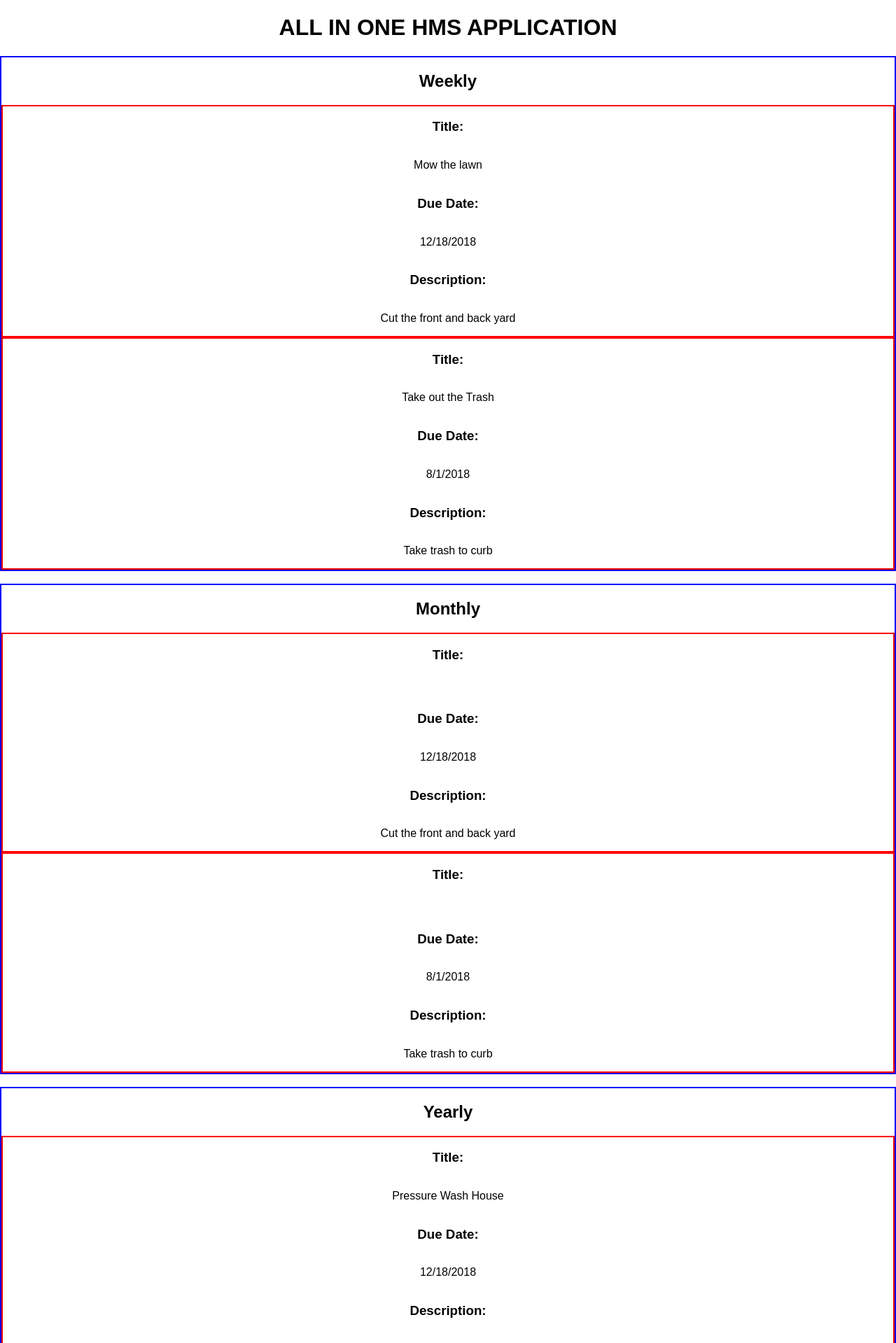
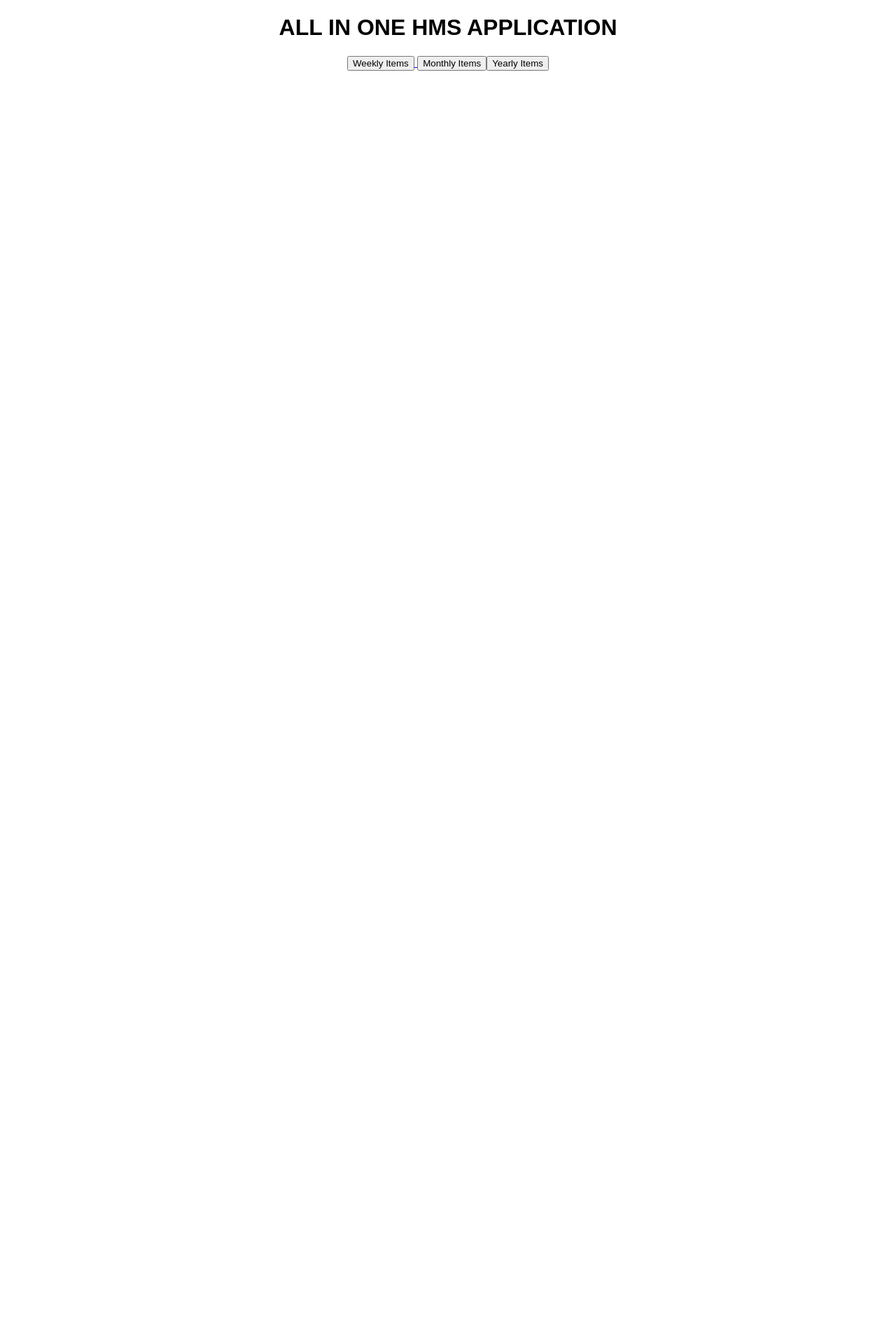
Before and after one commit to rbrook22/HMS-App, a React (Create React App) app: page / in a window 1280 px wide. Shown: the top 1919 px of the page at 70% size. After the commit the page ends 800 px from the top, so only its background shows below. Built offline with nearby package versions, Linux system fonts and the light colour scheme.

Commit message:
added navbar component and button routing

```diff
--- a/src/App.js
+++ b/src/App.js
@@ -1,19 +1,23 @@
 import React, { Component } from 'react';
+import {Route} from 'react-router-dom';
 import './App.css';
+import Nav from './nav';
 import WeeklyTask from './weeklyTask';
 import MonthlyTask from './monthlyTask';
 import YearlyTask from './yearlyTask';
+
 
 class App extends Component {
   render() {
     return (
       <div className = "App" >
         <h1>ALL IN ONE HMS APPLICATION</h1>
-        <WeeklyTask />
+        <Nav />
         <br/>
-        <MonthlyTask />
-        <br/>
-        <YearlyTask />
+
+        <Route path="/weekly" component={WeeklyTask} />
+        <Route path="/monthly" component={MonthlyTask} />
+        <Route path="/yearly" component={YearlyTask} />
       </div>
     );
   }
--- /dev/null
+++ b/src/nav.js
@@ -0,0 +1,14 @@
+import React from 'react';
+import {Link} from 'react-router-dom';
+
+const Nav = (props) => {
+    return (
+        <div>
+            <Link to="/weekly"><input type="button" value="Weekly Items"/> </Link>
+            <Link to="/monthly"><input type="button" value="Monthly Items"/></Link>
+            <Link to="/yearly"><input type="button" value="Yearly Items"/></Link>
+        </div>
+    );
+}
+
+export default Nav;
```
